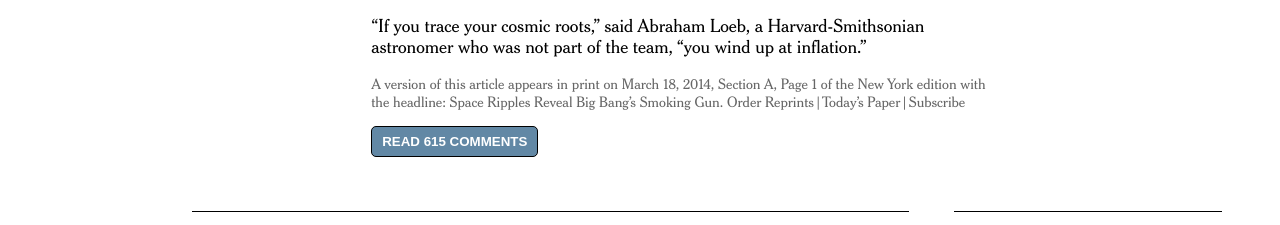
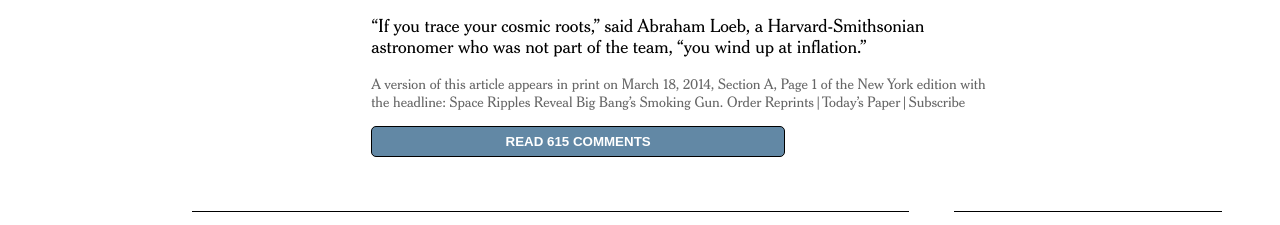
Before and after one commit to pretzelic/nyt, a plain HTML site: page index.html in a window 1280 px wide. Shown: the part 6862-7087 px from the top of the page. Drawn offline with Linux system fonts and the light colour scheme.

Commit message:
Looks about right

```diff
--- a/index.html
+++ b/index.html
@@ -325,7 +325,7 @@
                         <p>A version of this article appears in print on March 18, 2014, Section A, Page 1 of the
                             New York edition with the headline: Space Ripples Reveal Big Bang’s Smoking Gun. Order
                             Reprints | Today’s Paper | Subscribe</p>
-                        <button class="btn">READ 615 COMMENTS</button>
+                        <button class="btn cmnts">READ 615 COMMENTS</button>
                     </div>
                     <div class="social-media">
                     </div>
--- a/theme.css
+++ b/theme.css
@@ -246,6 +246,11 @@ aside > .btn {
     border-top: 1px solid black;
 }
 
+.cmnts {
+    padding-left:10em;
+    padding-right: 10em;
+}
+
 footer {
     border-top: 3px solid #ccc;
     padding-top: 10px;
```
